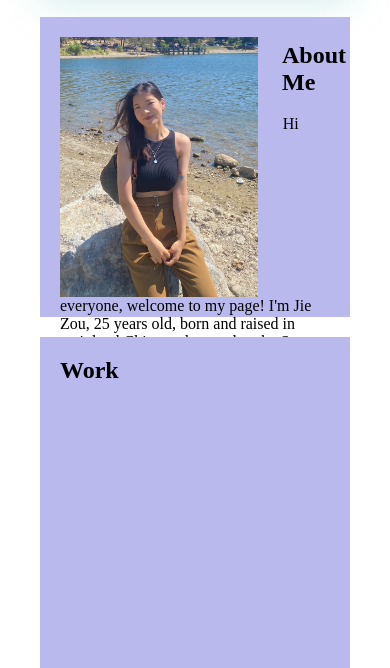
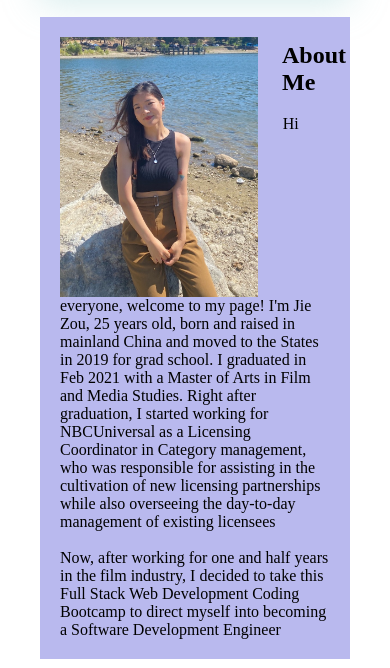
Before and after one commit to Zoujiejie/professional-portfolio, a plain HTML site: page index.html in a window 390 px wide. Shown: the part 176-844 px from the top of the page. Drawn offline with Linux system fonts and the light colour scheme.

Commit message:
responsive layout

```diff
--- a/style.css
+++ b/style.css
@@ -96,3 +96,15 @@ nav a {
 .intro {
     margin-top: 60px;
 }
+
+@media screen and (max-width: 992px) {
+    main > .portfolio-section > .about-me  {
+        height: 125%;
+      }
+  }
+
+@media screen and (max-width: 768px) {
+    main > .portfolio-section > .about-me  {
+      height: 125%;
+    }
+  }
```
Also changed, not shown: 1 other file.
